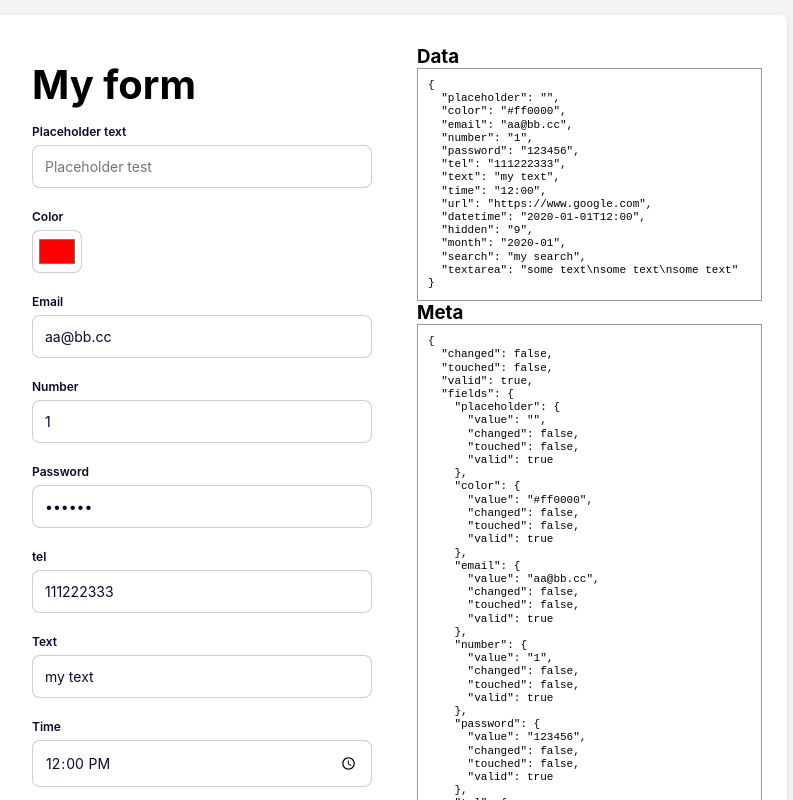
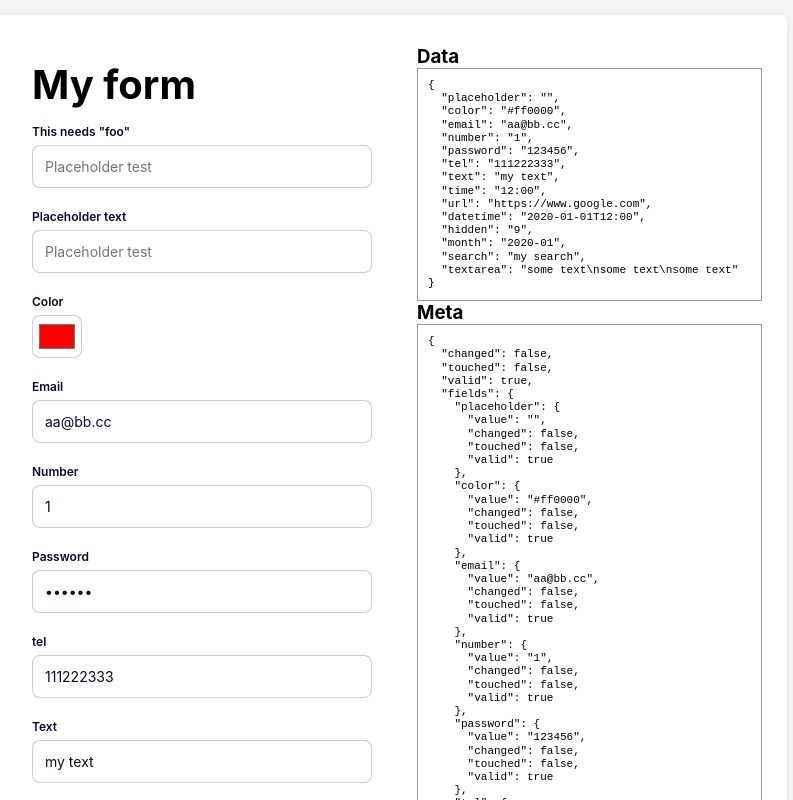
Before and after one commit to letanure/react-form-generator, a Next.js app: page / in a window 1280 px wide. Shown: the top 800 px of the page, without its empty margins (253-1046 px from the left). Built offline with nearby package versions, Linux system fonts and the light colour scheme; what fastest-validator would draw is missing.

Commit message:
docs: add example with starts with string

```diff
--- a/src/components/Main/index.tsx
+++ b/src/components/Main/index.tsx
@@ -7,6 +7,19 @@ import { FieldsetMeta, FieldsValues, FormConfig } from 'types'
 const formConfig: FormConfig = {
   title: 'My form',
   fields: [
+    {
+      label: 'This needs "foo"',
+      placeholder: 'Placeholder test',
+      name: 'placeholder',
+      type: 'text',
+      value: '',
+      validate: [
+        {
+          type: 'string',
+          pattern: /^foo/
+        }
+      ]
+    },
     {
       label: 'Placeholder text',
       placeholder: 'Placeholder test',
```
